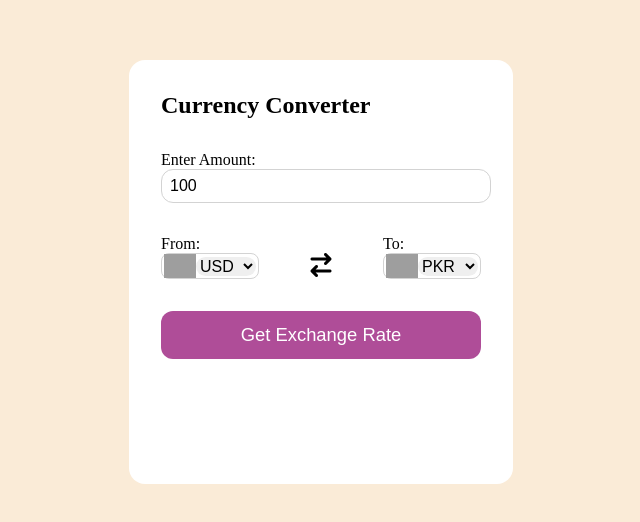
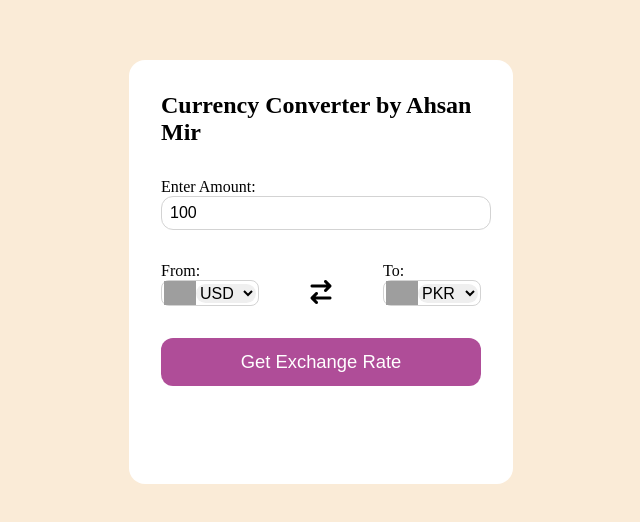
Before and after one commit to ahsanjahangirmir/currency-converter, a plain HTML site: page index.html in a window 1280 px wide. Shown: the part 128-650 px from the top of the page, without its empty margins (319-959 px from the left). Drawn offline with Linux system fonts and the light colour scheme; no server answers; grey boxes are pictures that could not be loaded.

```diff
--- a/index.html
+++ b/index.html
@@ -9,7 +9,7 @@
 </head>
 <body>
     <div class="container">
-        <h2>Currency Converter</h2>
+        <h2>Currency Converter by Ahsan Mir</h2>
         <form>
             <div class="amount">
                 <p>Enter Amount:</p>
```
